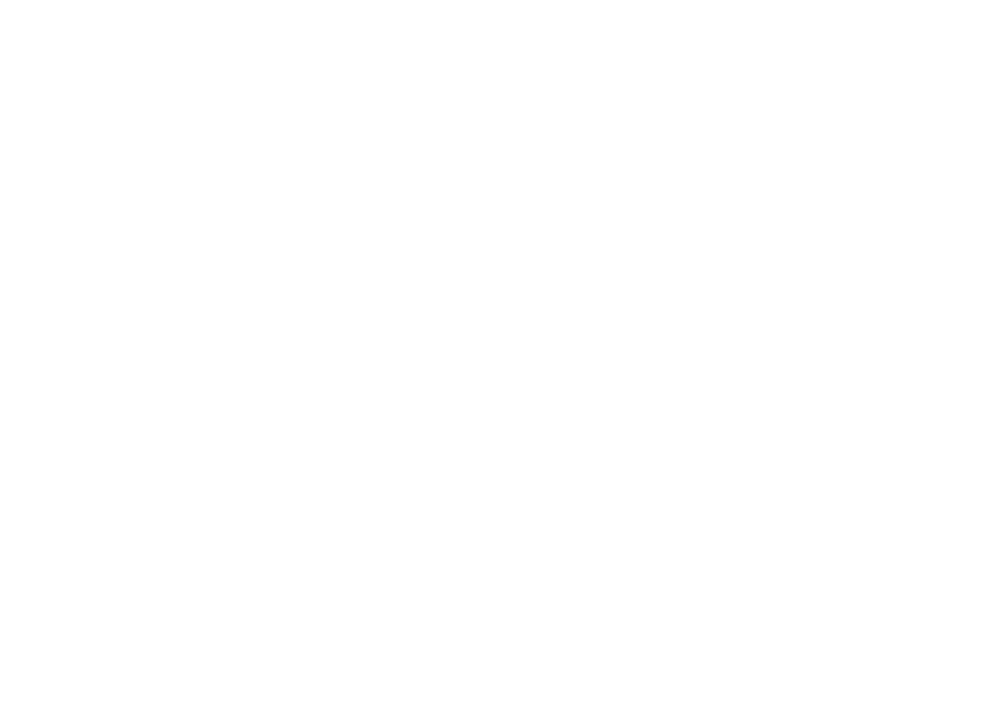
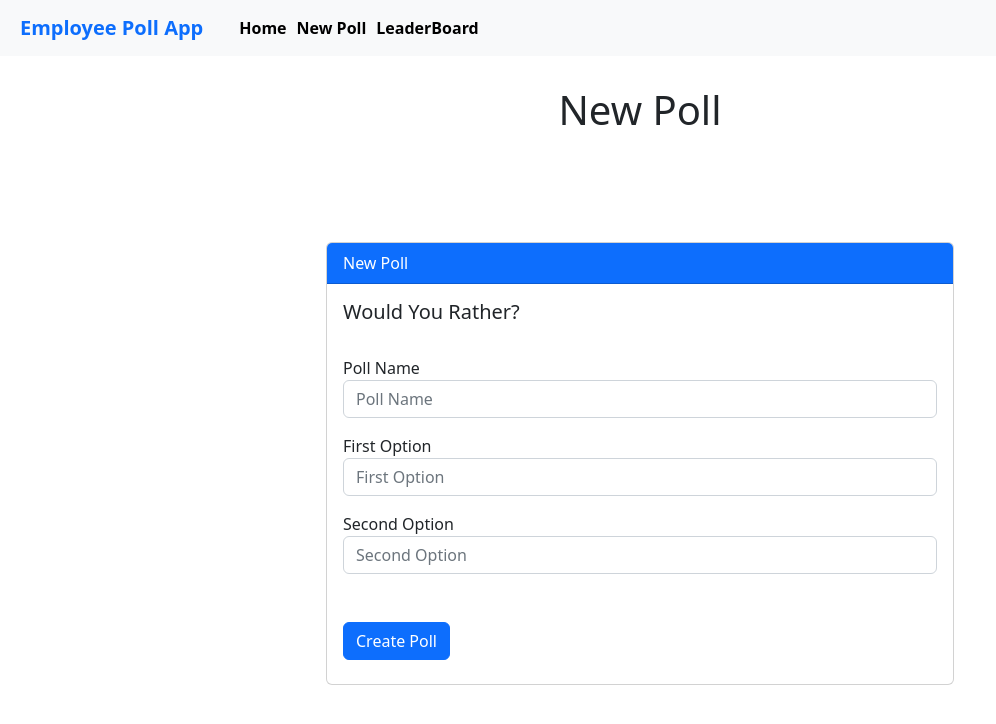
Before and after one commit to andrewaclark248/employee-polls-web-app, a React (Create React App) app: page /add in a window 1280 px wide. Before the commit this address had no page. Shown: the top 724 px of the page, without its empty margins (0-996 px from the left). Built offline with nearby package versions, Linux system fonts and the light colour scheme.

Commit message:
add url (#11)

```diff
--- a/src/App2.js
+++ b/src/App2.js
@@ -45,7 +45,7 @@
                   </React.Fragment>
                 } />
 
-                <Route path="new-poll" element={
+                <Route path="add" element={
                   <React.Fragment>
                     <AppNavBar />
                     <NewPoll {...props} showNotificationBox={setShow} setAlertText={setAlertText}/>
--- a/src/Navbar.js
+++ b/src/Navbar.js
@@ -18,8 +18,8 @@
           <Navbar.Collapse id="basic-navbar-nav">
             <Nav className="me-auto">
               <Link className="active fw-bold" to="/home" style={{textDecoration: "none", color: "black", paddingRight: 10 }}>Home</Link>
-              <Link className="active fw-bold" to="/new-poll" style={{textDecoration: "none", color: "black", paddingRight: 10 }}>New Poll</Link>
-              <Link className="active fw-bold" to="/new-poll" style={{textDecoration: "none", color: "black", paddingRight: 10 }}>LeaderBoard</Link>
+              <Link className="active fw-bold" to="/add" style={{textDecoration: "none", color: "black", paddingRight: 10 }}>New Poll</Link>
+              <Link className="active fw-bold" to="/add" style={{textDecoration: "none", color: "black", paddingRight: 10 }}>LeaderBoard</Link>
             </Nav>
           </Navbar.Collapse>
         </Navbar>
```
